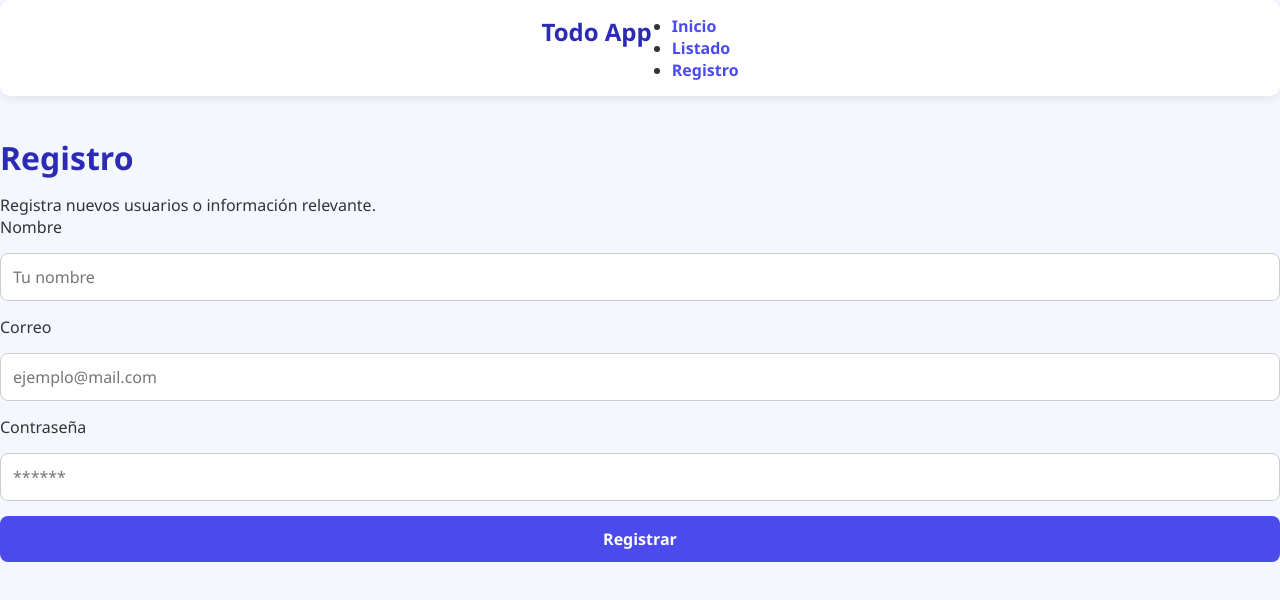
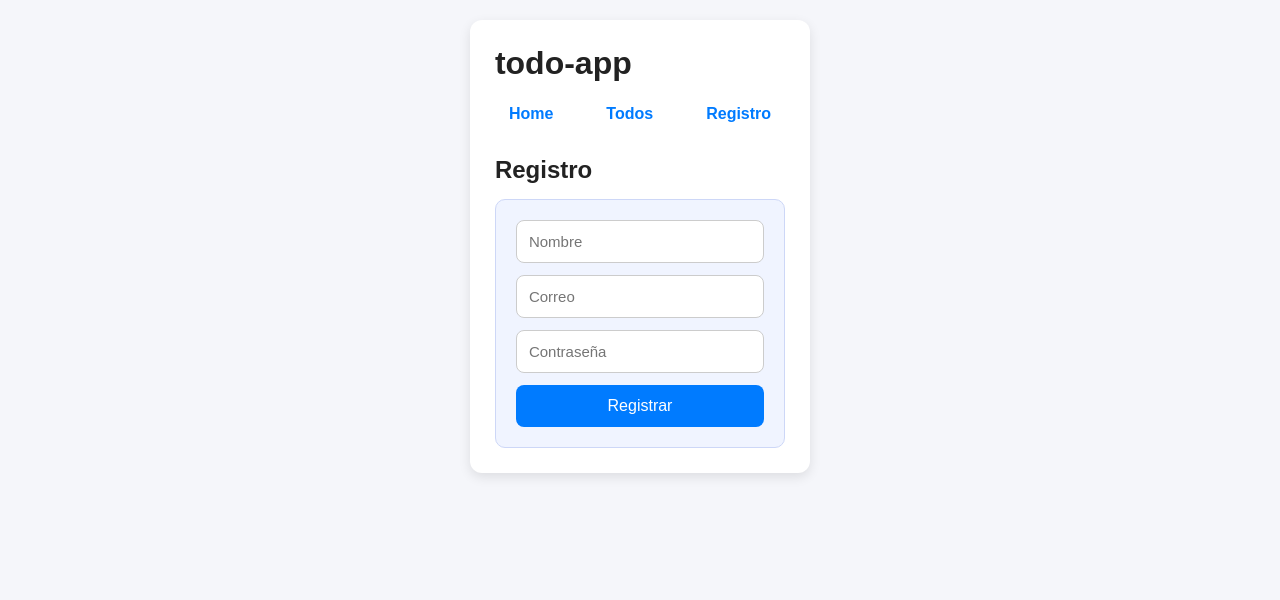
Before and after one commit to samuL03/todo-app, a React (Vite) app: page /registro in a window 1280 px wide. Shown: the top 600 px of the page. Built offline with nearby package versions, Linux system fonts and the light colour scheme.

Commit message:
actualizacion del codigo de manera correcta

```diff
--- a/src/App.css
+++ b/src/App.css
@@ -1,164 +1,155 @@
-/* ======== RESET ======== */
+/* ======== RESET GENERAL ======== */
 * {
   margin: 0;
   padding: 0;
   box-sizing: border-box;
-  font-family: "Segoe UI", Roboto, sans-serif;
+  font-family: Arial, sans-serif;
 }
 
 body {
-  background: #f5f7ff;
+  background: #f5f6fa;
   color: #333;
+  display: flex;
+  justify-content: center;
+  padding: 20px;
 }
 
-/* ======== LAYOUT PRINCIPAL ======== */
+/* ======== CONTENEDOR PRINCIPAL ======== */
 .app-container {
+  width: 100%;
   max-width: 900px;
-  margin: 0 auto;
-  padding: 40px 20px;
+  background: #ffffff;
+  padding: 25px;
+  border-radius: 12px;
+  box-shadow: 0 4px 12px rgba(0,0,0,0.1);
 }
 
 /* ======== NAVBAR ======== */
 nav {
-  background: white;
-  padding: 15px 20px;
-  border-radius: 10px;
-  box-shadow: 0 3px 10px rgba(0,0,0,0.08);
   display: flex;
   justify-content: center;
-  gap: 20px;
-  margin-bottom: 40px;
+  gap: 25px;
+  margin-bottom: 25px;
 }
 
 nav a {
   text-decoration: none;
-  color: #4b4bec;
-  font-weight: 600;
-  transition: 0.3s;
+  color: #007bff;
+  font-weight: bold;
+  padding: 8px 14px;
+  border-radius: 6px;
+  transition: 0.3s ease;
 }
 
 nav a:hover {
-  color: #2b2bb5;
-  text-decoration: underline;
+  background: #007bff;
+  color: white;
 }
 
-/* ======== GENERALES ======== */
+/* ======== TITULOS ======== */
 h1, h2 {
-  color: #2b2bb5;
   margin-bottom: 15px;
+  color: #222;
 }
 
-.page-container {
-  background: white;
-  padding: 30px;
-  border-radius: 12px;
-  box-shadow: 0 3px 15px rgba(0,0,0,0.08);
-}
-
-/* ======== FORMULARIO DE REGISTRO ======== */
+/* ======== FORMULARIOS ======== */
 form {
   display: flex;
   flex-direction: column;
-  gap: 15px;
+  gap: 12px;
+  background: #f0f4ff;
+  padding: 20px;
+  border-radius: 10px;
+  border: 1px solid #cdd7f7;
 }
 
-form input {
+input, textarea {
   padding: 12px;
   border-radius: 8px;
   border: 1px solid #ccc;
-  font-size: 16px;
+  font-size: 15px;
+  width: 100%;
 }
 
-form button {
+input:focus, textarea:focus {
+  border-color: #007bff;
+  outline: none;
+}
+
+/* ======== BOTONES ======== */
+button {
+  background: #007bff;
+  color: white;
+  border: none;
   padding: 12px;
-  border: none;
-  background: #4b4bec;
-  color: white;
   border-radius: 8px;
   cursor: pointer;
   font-size: 16px;
-  font-weight: 600;
-  transition: 0.3s;
+  transition: 0.3s ease;
 }
 
-form button:hover {
-  background: #2b2bb5;
+button:hover {
+  background: #005fcc;
 }
 
-/* ======== TODOS (LISTA) ======== */
-.todos-box {
-  display: flex;
-  gap: 10px;
-  margin-bottom: 20px;
+/* ======== LISTA DE TODOS ======== */
+.todo-container {
+  margin-top: 20px;
 }
 
-.todos-box input {
-  flex: 1;
-  padding: 12px;
-  border-radius: 8px;
-  border: 1px solid #bbb;
-}
-
-.todos-box button {
-  background: #4b4bec;
-  color: white;
-  border-radius: 8px;
-  padding: 12px 20px;
-  border: none;
-  cursor: pointer;
-  transition: 0.3s;
-  font-weight: 600;
-}
-
-.todos-box button:hover {
-  background: #2b2bb5;
-}
-
-/* LISTA */
 .todo-item {
-  background: #ffffff;
-  padding: 12px 15px;
-  border-radius: 8px;
-  box-shadow: 0 2px 8px rgba(0,0,0,0.06);
   display: flex;
   justify-content: space-between;
   align-items: center;
-  margin-bottom: 12px;
-  transition: 0.3s;
+  background: #eef1f8;
+  padding: 12px 16px;
+  margin-bottom: 10px;
+  border-radius: 8px;
+  transition: 0.3s ease;
 }
 
-.todo-item:hover {
-  transform: translateX(4px);
+.todo-item.completed {
+  background: #d4ffd4;
+  text-decoration: line-through;
+  opacity: 0.7;
 }
 
-.todo-text {
-  font-size: 16px;
+/* Botones individuales */
+.todo-item button {
+  background: #e63946;
+  padding: 6px 10px;
+  font-size: 14px;
 }
 
-/* BOTÓN ELIMINAR */
-.delete-btn {
-  background: #ff4d4d;
-  border: none;
-  color: white;
-  padding: 8px 12px;
-  border-radius: 6px;
-  cursor: pointer;
-  font-weight: 600;
-  transition: 0.3s;
+.todo-item button:hover {
+  background: #c32734;
 }
 
-.delete-btn:hover {
-  background: #d63232;
+/* ======== TABLAS (para mostrar datos) ======== */
+table {
+  width: 100%;
+  border-collapse: collapse;
+  margin-top: 15px;
+}
+
+th, td {
+  border: 1px solid #ddd;
+  padding: 10px;
+}
+
+th {
+  background: #007bff;
+  color: white;
 }
 
 /* ======== RESPONSIVE ======== */
 @media (max-width: 600px) {
-  .todos-box {
+  nav {
     flex-direction: column;
+    gap: 10px;
   }
 
-  nav {
-    flex-wrap: wrap;
-    gap: 10px;
+  button {
+    width: 100%;
   }
 }
--- a/src/App.jsx
+++ b/src/App.jsx
@@ -1,27 +1,27 @@
-import { Routes, Route, Link } from "react-router-dom";
-import Home from "./pages/Home";
-import Todos from "./pages/Todos";
-import Registro from "./pages/Registro";
+import { Routes, Route, NavLink } from 'react-router-dom'
+import Home from './pages/Home'
+import Todos from './pages/Todos'
+import Registro from './pages/Registro'
 
-export default function App() {
+export default function App(){
   return (
-    <div>
-      <nav className="navbar">
-        <h2>Todo App</h2>
-        <ul>
-          <li><Link to="/">Inicio</Link></li>
-          <li><Link to="/todos">Listado</Link></li>
-          <li><Link to="/registro">Registro</Link></li>
-        </ul>
-      </nav>
+    <div className="app-container">
+      <header>
+        <h1>todo-app</h1>
+        <nav>
+          <NavLink to="/" end>Home</NavLink>
+          <NavLink to="/todos">Todos</NavLink>
+          <NavLink to="/registro">Registro</NavLink>
+        </nav>
+      </header>
 
-      <main className="content">
+      <main>
         <Routes>
-          <Route path="/" element={<Home />} />
-          <Route path="/todos" element={<Todos />} />
-          <Route path="/registro" element={<Registro />} />
+          <Route path="/" element={<Home/>} />
+          <Route path="/todos" element={<Todos/>} />
+          <Route path="/registro" element={<Registro/>} />
         </Routes>
       </main>
     </div>
-  );
+  )
 }
--- a/src/pages/Home.jsx
+++ b/src/pages/Home.jsx
@@ -1,8 +1,8 @@
-export default function Home() {
+export default function Home(){
   return (
-    <div>
-      <h1>Bienvenido a la Todo App</h1>
-      <p>Organiza tus tareas de forma simple.</p>
+    <div className="page-container">
+      <h2>Bienvenido</h2>
+      <p>Proyecto: Navegación, formularios y consumo de APIs en React.</p>
     </div>
-  );
+  )
 }
--- a/src/pages/Registro.jsx
+++ b/src/pages/Registro.jsx
@@ -1,21 +1,36 @@
-export default function Registro() {
+import { useState } from 'react'
+
+export default function Registro(){
+  const [form, setForm] = useState({ nombre:'', email:'', password:'' })
+  const [registrado, setRegistrado] = useState(null)
+
+  const handleChange = (e) => setForm({ ...form, [e.target.name]: e.target.value })
+
+  const handleSubmit = (e) => {
+    e.preventDefault()
+    console.log('Datos enviados:', form)        // evidencia en consola
+    setRegistrado(form)                         // mostrar en interfaz
+    setForm({ nombre:'', email:'', password:'' })
+  }
+
   return (
-    <div>
-      <h1>Registro</h1>
-      <p>Registra nuevos usuarios o información relevante.</p>
+    <div className="page-container">
+      <h2>Registro</h2>
 
-      <form className="form">
-        <label>Nombre</label>
-        <input type="text" placeholder="Tu nombre" />
+      <form onSubmit={handleSubmit}>
+        <input name="nombre" placeholder="Nombre" value={form.nombre} onChange={handleChange} required />
+        <input name="email" placeholder="Correo" value={form.email} onChange={handleChange} required />
+        <input name="password" placeholder="Contraseña" type="password" value={form.password} onChange={handleChange} required />
+        <button type="submit">Registrar</button>
+      </form>
 
-        <label>Correo</label>
-        <input type="email" placeholder="ejemplo@mail.com" />
-
-        <label>Contraseña</label>
-        <input type="password" placeholder="******" />
-
-        <button>Registrar</button>
-      </form>
+      {registrado && (
+        <section style={{marginTop:16}}>
+          <h3>Datos registrados</h3>
+          <p><strong>Nombre:</strong> {registrado.nombre}</p>
+          <p><strong>Email:</strong> {registrado.email}</p>
+        </section>
+      )}
     </div>
-  );
+  )
 }
--- a/src/pages/Todos.jsx
+++ b/src/pages/Todos.jsx
@@ -1,39 +1,83 @@
-import { useState } from "react";
-import TodoItem from "../components/TodoItem";
+import { useEffect, useState } from 'react'
+import axios from 'axios'
 
-export default function Todos() {
-  const [input, setInput] = useState("");
-  const [todos, setTodos] = useState([]);
+export default function Todos(){
+  const [todos, setTodos] = useState([])
+  const [input, setInput] = useState('')
+  const [loading, setLoading] = useState(false)
+  const [error, setError] = useState(null)
 
-  const agregar = () => {
-    if (!input.trim()) return;
-    setTodos([...todos, input]);
-    setInput("");
-  };
+  useEffect(() => {
+    const fetchTodos = async () => {
+      setLoading(true)
+      setError(null)
+      try {
+        const res = await axios.get('https://jsonplaceholder.typicode.com/todos?_limit=8')
+        setTodos(res.data)
+      } catch (err){
+        setError('Error al obtener todos')
+      } finally {
+        setLoading(false)
+      }
+    }
+    fetchTodos()
+  }, [])
 
-  const eliminar = (index) => {
-    setTodos(todos.filter((_, i) => i !== index));
-  };
+  const createTodo = async () => {
+    if (!input.trim()) return
+    const nuevo = { title: input, completed: false, userId: 1 }
+    try {
+      // usamos la API placeholder (no persiste verdaderamente) pero simula respuesta:
+      const res = await axios.post('https://jsonplaceholder.typicode.com/todos', nuevo)
+      console.log('Todo creado:', res.data)
+      setTodos(prev => [...prev, { ...res.data, id: Date.now() }])
+      setInput('')
+    } catch {
+      setError('No se pudo crear el todo')
+    }
+  }
+
+  const toggleTodo = async (id) => {
+    const t = todos.find(x=>x.id===id)
+    if (!t) return
+    try {
+      await axios.put(`https://jsonplaceholder.typicode.com/todos/${id}`, { ...t, completed: !t.completed })
+    } catch {}
+    setTodos(prev => prev.map(x => x.id===id ? { ...x, completed: !x.completed } : x))
+  }
+
+  const deleteTodo = async (id) => {
+    try {
+      await axios.delete(`https://jsonplaceholder.typicode.com/todos/${id}`)
+    } catch {}
+    setTodos(prev => prev.filter(x => x.id !== id))
+  }
 
   return (
-    <div>
-      <h1>Tus Tareas</h1>
+    <div className="page-container">
+      <h2>Todos</h2>
 
-      <div className="todo-input">
-        <input
-          type="text"
-          placeholder="Nueva tarea..."
-          value={input}
-          onChange={(e) => setInput(e.target.value)}
-        />
-        <button onClick={agregar}>Agregar</button>
+      <div style={{marginBottom:12}}>
+        <input placeholder="Nueva tarea..." value={input} onChange={e=>setInput(e.target.value)} />
+        <button onClick={createTodo}>Agregar</button>
       </div>
 
-      <ul className="todo-list">
-        {todos.map((t, i) => (
-          <TodoItem key={i} texto={t} eliminar={() => eliminar(i)} />
+      {loading && <p>Cargando...</p>}
+      {error && <p style={{color:'red'}}>{error}</p>}
+
+      <ul style={{listStyle:'none', padding:0}}>
+        {todos.map(todo => (
+          <li key={todo.id} className={`todo-item ${todo.completed ? 'completed' : ''}`}>
+            <label style={{display:'flex',alignItems:'center',gap:8}}>
+              <input type="checkbox" checked={!!todo.completed} onChange={()=>toggleTodo(todo.id)} />
+              <span>{todo.title}</span>
+            </label>
+            <div>
+              <button onClick={()=>deleteTodo(todo.id)}>Eliminar</button>
+            </div>
+          </li>
         ))}
       </ul>
     </div>
-  );
+  )
 }
```
Also changed, not shown: src/main.jsx (+6 -7 lines).
